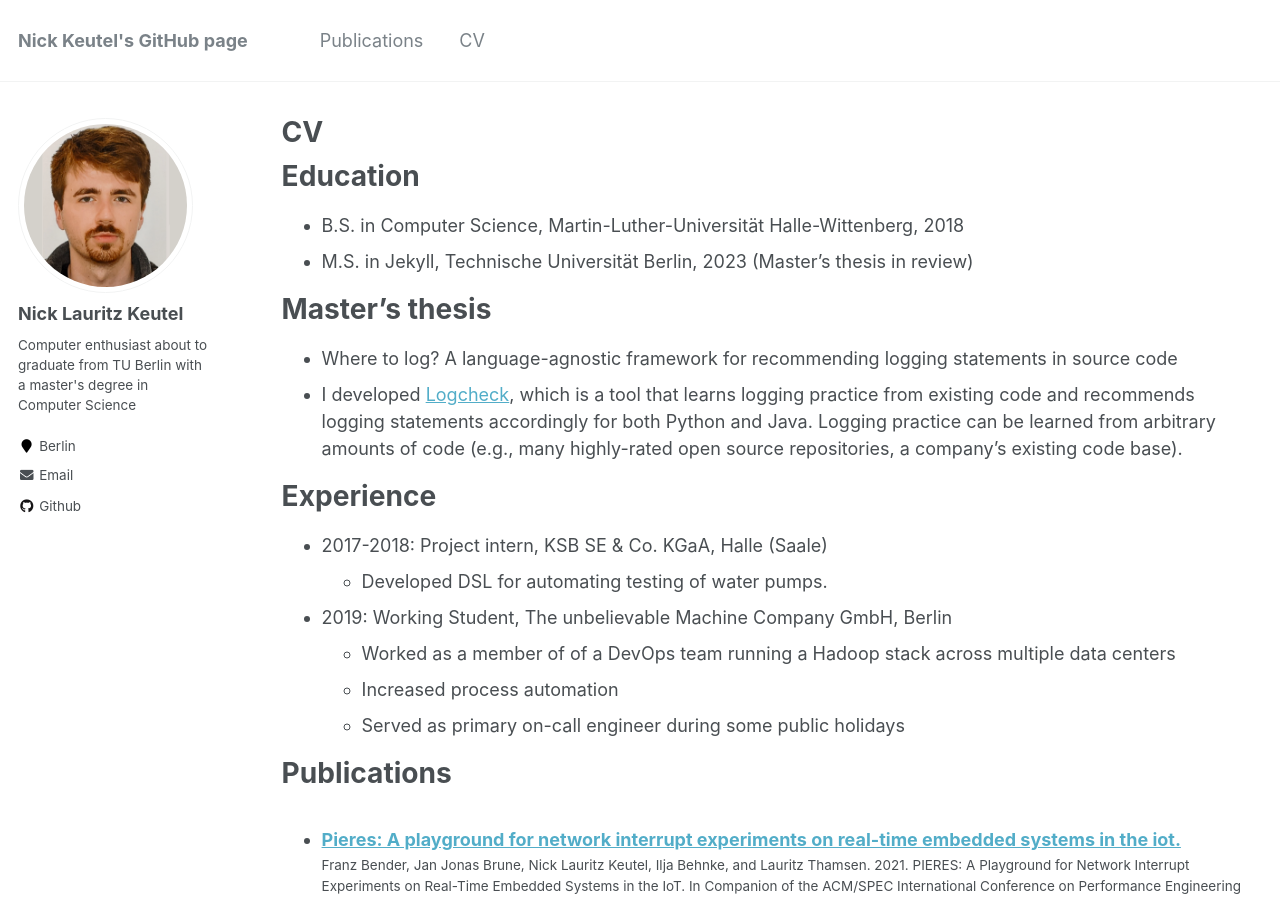
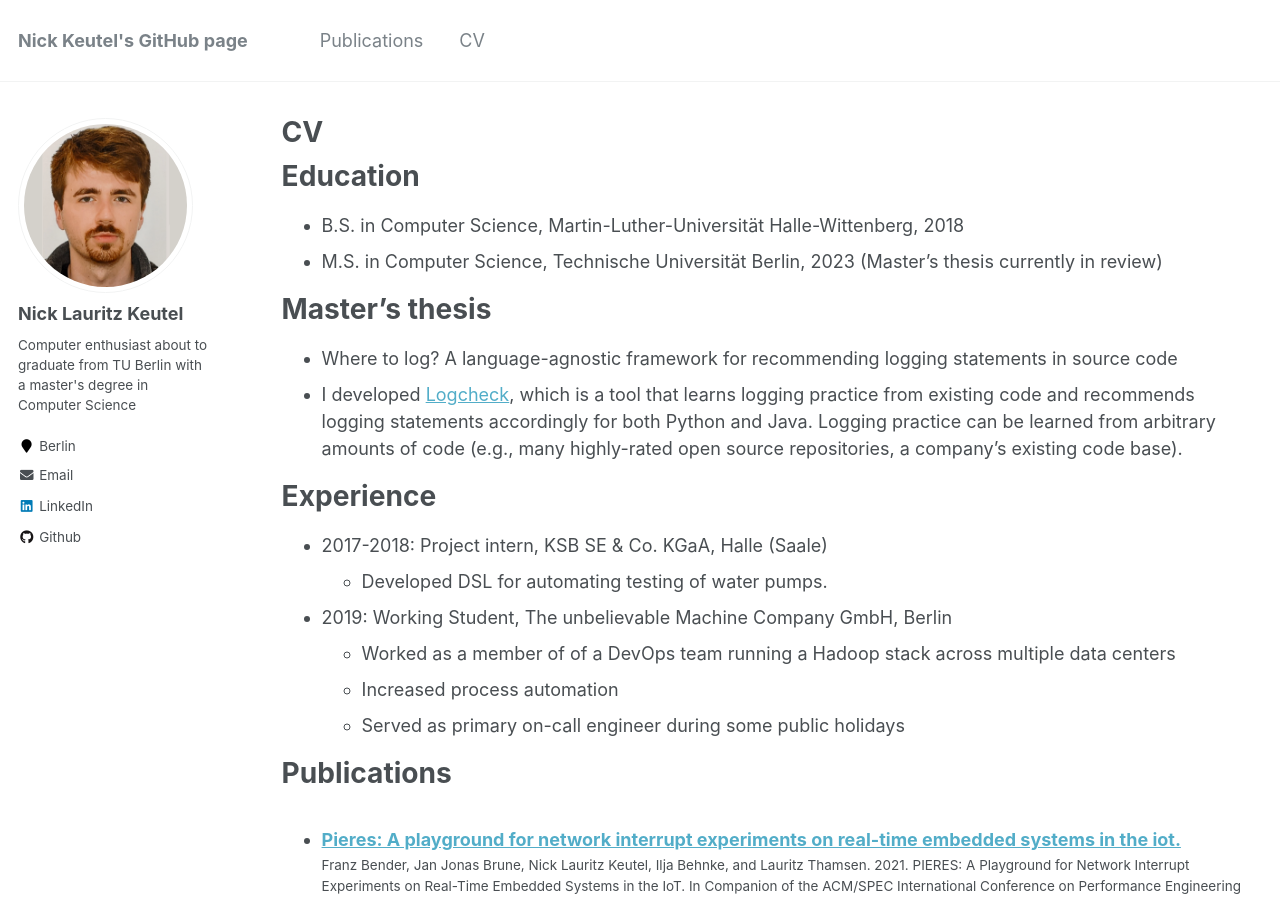
Before and after one commit to ncktl/ncktl.github.io, a Jekyll site: the page built from _pages/cv.md, in a window 1280 px wide and 900 px high. Built offline with Jekyll 4.4.1, drawn with Linux system fonts in a browser that asks for light colours.

Commit message:
Update CV and Linkedin

```diff
--- a/_config.yml
+++ b/_config.yml
@@ -102,7 +102,7 @@ author:
   instagram        :
   impactstory      : #"https://profiles.impactstory.org/u/xxxx-xxxx-xxxx-xxxx"
   lastfm           :
-  linkedin         :
+  linkedin         : https://www.linkedin.com/in/nick-keutel-359042270/
   orcid            : #"http://orcid.org/yourorcidurl"
   pinterest        :
   soundcloud       :
--- a/_pages/cv.md
+++ b/_pages/cv.md
@@ -12,7 +12,7 @@ redirect_from:
 Education
 ======
 * B.S. in Computer Science, Martin-Luther-Universität Halle-Wittenberg, 2018
-* M.S. in Jekyll, Technische Universität Berlin, 2023 (Master's thesis in review)
+* M.S. in Computer Science, Technische Universität Berlin, 2023 (Master's thesis currently in review)
 
 Master's thesis
 ======
```
